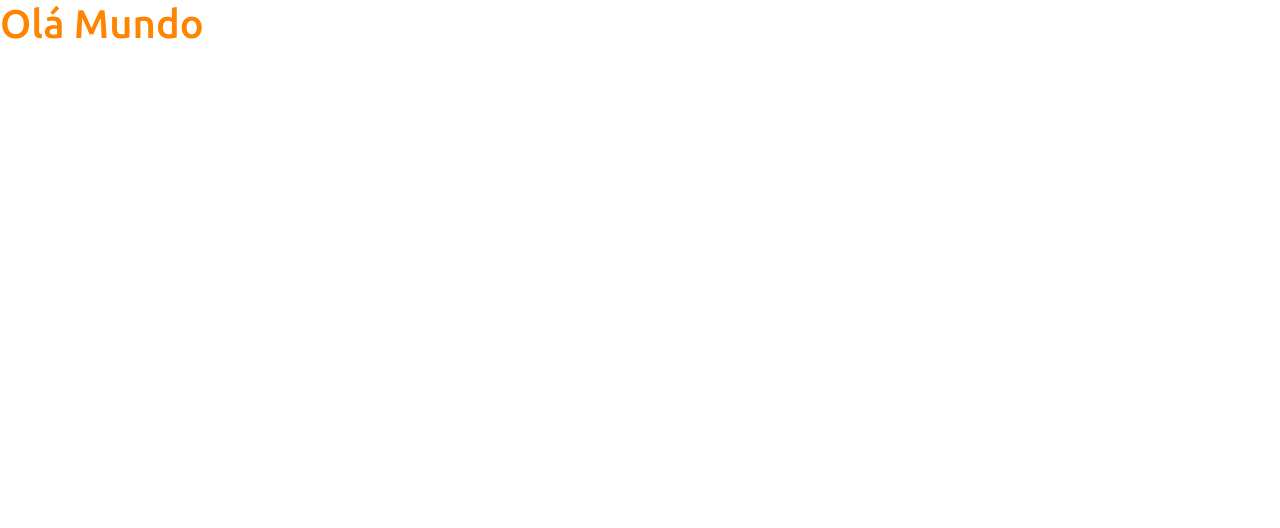
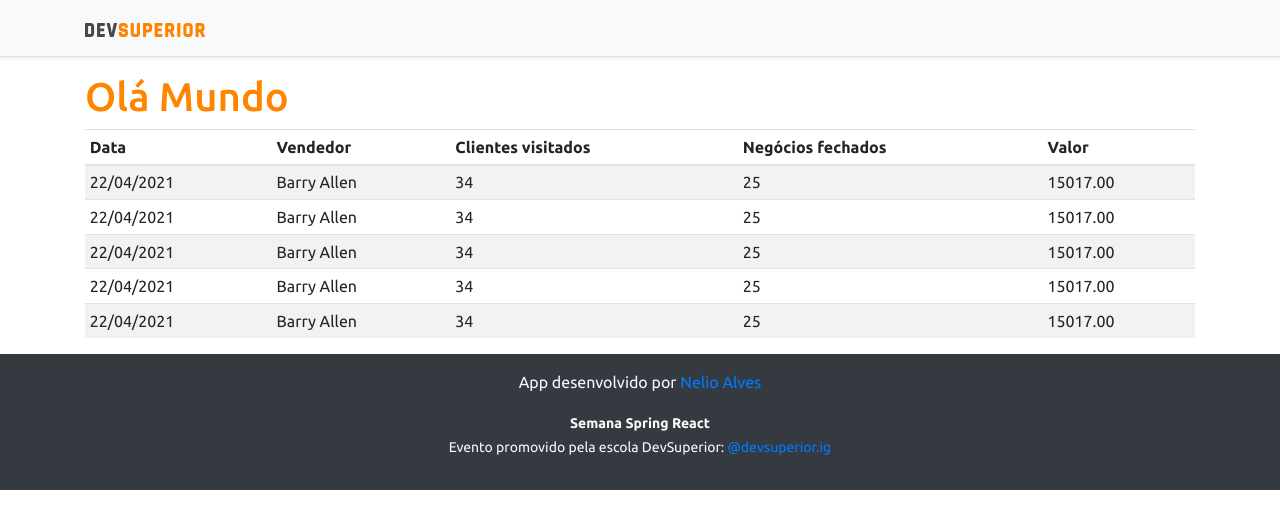
Before and after one commit to RicardoFerreiraDEV/projetosds3, a React (Create React App) app in the folder frontend/: page / in a window 1280 px wide. Shown: the top 528 px of the page. Built offline with nearby package versions, Linux system fonts and the light colour scheme.

Commit message:
Basic static components

```diff
--- a/frontend/public/index.html
+++ b/frontend/public/index.html
@@ -18,6 +18,6 @@
   <body>
     <noscript>Habilitar JavaScript</noscript>
     <div id="root"></div>
+  </body>
 
-  </body>
 </html>
--- a/frontend/src/App.tsx
+++ b/frontend/src/App.tsx
@@ -1,8 +1,18 @@
+import DataTable from "components/DataTable";
+import Footer from "components/Footer";
+import NavBar from "components/NavBar";
+
 function App() {
   return (
-    <div>
-      <h1 className="text-primary">Olá Mundo</h1>
-    </div>
+    <>
+      <NavBar />
+      <div className='container'>
+        <h1 className="text-primary">Olá Mundo</h1>
+
+        <DataTable />
+      </div>
+      <Footer />
+    </>
   );
 }
 
--- /dev/null
+++ b/frontend/src/components/DataTable/index.tsx
@@ -0,0 +1,58 @@
+const DataTable = () => {
+    return (
+        <div>
+            <div className="table-responsive">
+                <table className="table table-striped table-sm">
+                    <thead>
+                        <tr>
+                            <th>Data</th>
+                            <th>Vendedor</th>
+                            <th>Clientes visitados</th>
+                            <th>Negócios fechados</th>
+                            <th>Valor</th>
+                        </tr>
+                    </thead>
+                    <tbody>
+                        <tr>
+                            <td>22/04/2021</td>
+                            <td>Barry Allen</td>
+                            <td>34</td>
+                            <td>25</td>
+                            <td>15017.00</td>
+                        </tr>
+                        <tr>
+                            <td>22/04/2021</td>
+                            <td>Barry Allen</td>
+                            <td>34</td>
+                            <td>25</td>
+                            <td>15017.00</td>
+                        </tr>
+                        <tr>
+                            <td>22/04/2021</td>
+                            <td>Barry Allen</td>
+                            <td>34</td>
+                            <td>25</td>
+                            <td>15017.00</td>
+                        </tr>
+                        <tr>
+                            <td>22/04/2021</td>
+                            <td>Barry Allen</td>
+                            <td>34</td>
+                            <td>25</td>
+                            <td>15017.00</td>
+                        </tr>
+                        <tr>
+                            <td>22/04/2021</td>
+                            <td>Barry Allen</td>
+                            <td>34</td>
+                            <td>25</td>
+                            <td>15017.00</td>
+                        </tr>
+                    </tbody>
+                </table>
+            </div>
+        </div>
+    );
+}
+
+export default DataTable;
--- /dev/null
+++ b/frontend/src/components/Footer/index.tsx
@@ -0,0 +1,15 @@
+const Footer = () => {
+    return (
+        <div>
+            <footer className="footer mt-auto py-3 bg-dark">
+                <div className="container">
+                    <p className="text-light">App desenvolvido por <a href="https://github.com/acenelio" target="_blank" rel="noreferrer">Nelio Alves</a></p>
+                    <p className="text-light"><small><strong>Semana Spring React</strong><br />
+      Evento promovido pela escola DevSuperior: <a href="https://instagram.com/devsuperior.ig" target="_blank" rel="noreferrer">@devsuperior.ig</a></small></p>
+                </div>
+            </footer>
+        </div>
+    );
+}
+
+export default Footer;
--- /dev/null
+++ b/frontend/src/components/NavBar/index.tsx
@@ -0,0 +1,15 @@
+import ImgDsDark from 'assets/img/ds_dark.svg'
+
+const NavBar = () => {
+    return (
+        <div className="d-flex flex-column flex-md-row align-items-center p-3 px-md-4 mb-3 bg-light border-bottom shadow-sm">
+            <div className="container">
+                <nav className="my-2 my-md-0 mr-md-3">
+                    <img src={ImgDsDark} alt="DevSuperior" width="120" />
+                </nav>
+            </div>
+        </div>
+    );
+}
+
+export default NavBar;
```
Also changed, not shown: frontend/src/assets/img/ds_dark.svg (added).
